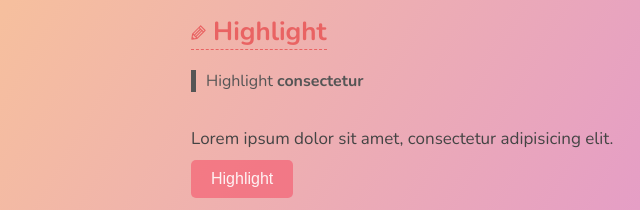
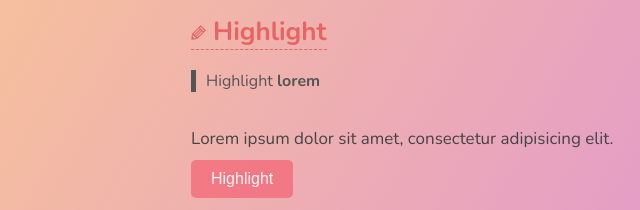
Before and after one commit to mburakerman/hrjs, a plain HTML site: page index.html in a window 1280 px wide. Shown: the part 293-503 px from the top of the page, 89-729 px from the left. Drawn offline with nearby package versions, Linux system fonts and the light colour scheme.

Commit message:
Update index.html

```diff
--- a/index.html
+++ b/index.html
@@ -40,7 +40,7 @@
     <div id="wrap_highlight_example" class="example">
       <h4><svg class="svg-icon" viewBox="0 0 20 20">
 	<path fill="none" d="M19.404,6.65l-5.998-5.996c-0.292-0.292-0.765-0.292-1.056,0l-2.22,2.22l-8.311,8.313l-0.003,0.001v0.003l-0.161,0.161c-0.114,0.112-0.187,0.258-0.21,0.417l-1.059,7.051c-0.035,0.233,0.044,0.47,0.21,0.639c0.143,0.14,0.333,0.219,0.528,0.219c0.038,0,0.073-0.003,0.111-0.009l7.054-1.055c0.158-0.025,0.306-0.098,0.417-0.211l8.478-8.476l2.22-2.22C19.695,7.414,19.695,6.941,19.404,6.65z M8.341,16.656l-0.989-0.99l7.258-7.258l0.989,0.99L8.341,16.656z M2.332,15.919l0.411-2.748l4.143,4.143l-2.748,0.41L2.332,15.919z M13.554,7.351L6.296,14.61l-0.849-0.848l7.259-7.258l0.423,0.424L13.554,7.351zM10.658,4.457l0.992,0.99l-7.259,7.258L3.4,11.715L10.658,4.457z M16.656,8.342l-1.517-1.517V6.823h-0.003l-0.951-0.951l-2.471-2.471l1.164-1.164l4.942,4.94L16.656,8.342z"></path></svg> Highlight</h4>
-      <blockquote >Highlight <span>consectetur</span></blockquote>
+      <blockquote >Highlight <span>lorem</span></blockquote>
       <p id="highlight_example">Lorem ipsum dolor sit amet, consectetur adipisicing elit.</p>
       <button id="highlight_btn">Highlight</button>
 
```
